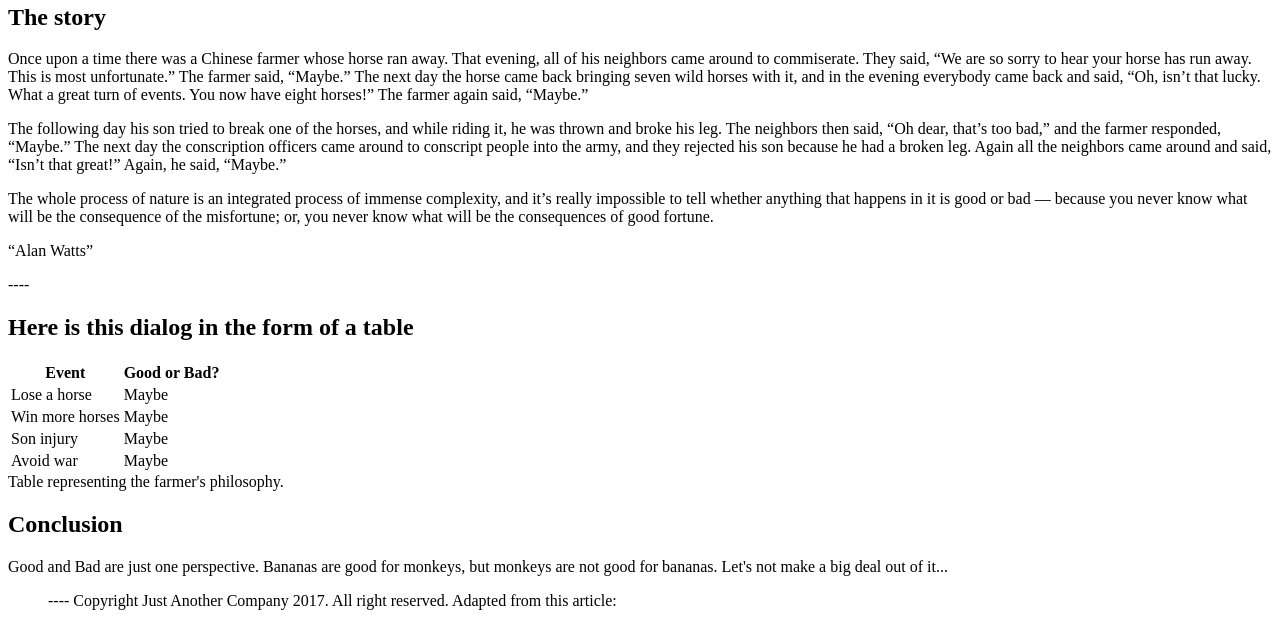
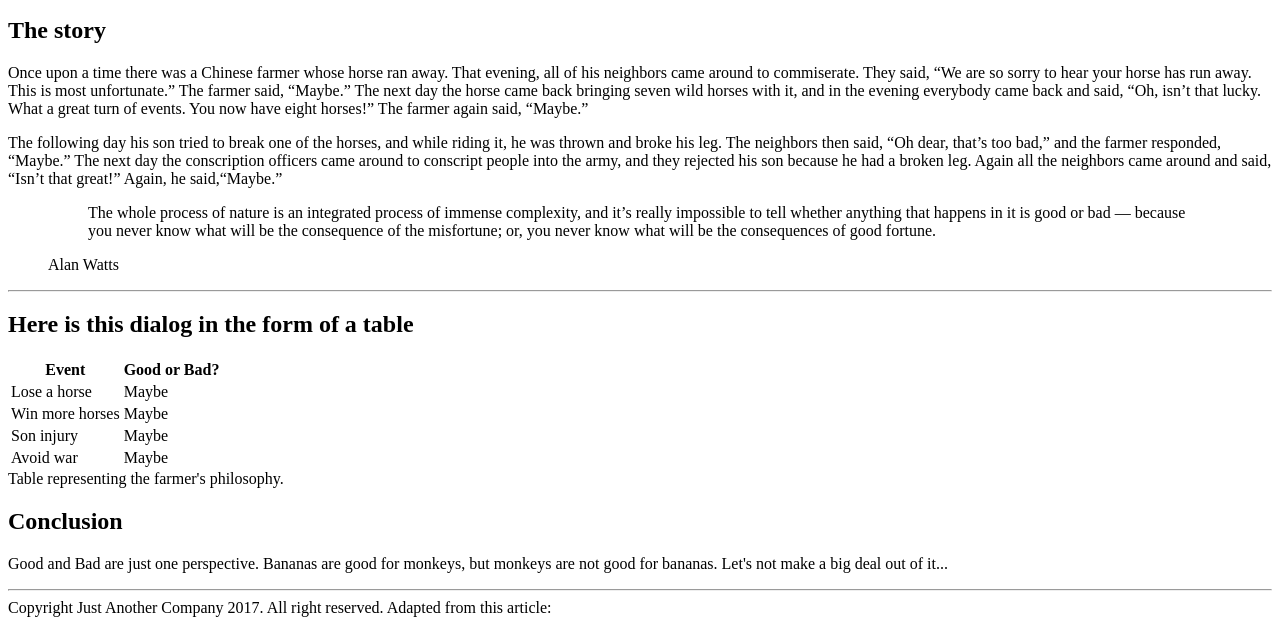
Before and after one commit to Avanhellemont/progressive-enhancement, a plain HTML site: page index.html in a window 1280 px wide. Shown: the part 526-1152 px from the top of the page. Drawn offline with Linux system fonts and the light colour scheme.

Commit message:
progressive-enhancement

```diff
--- a/index.html
+++ b/index.html
@@ -7,9 +7,9 @@
     <title>05-exercise-progressive-enhancement</title>
   </head>
   <body>
+    <header>
+      <h1>The Story of the Chinese Farmer</h1>
       <section>
-      <h1>The Story of the Chinese Farmer</h1>
-
         <figure>
           <img
             src="https://cdn-images-1.medium.com/max/1000/1*2PCmLZyzQaF2pyKYkSTFpA.jpeg"
@@ -26,42 +26,52 @@
           <li>then tell it to your best friend</li>
         </ul>
       </section>
-
+    </header>
+    <main>
       <section>
         <h2>The story</h2>
 
         <p>
           Once upon a time there was a Chinese farmer whose horse ran away. That
-        evening, all of his neighbors came around to commiserate. They said, “We
-        are so sorry to hear your horse has run away. This is most unfortunate.”
-        The farmer said, “Maybe.” The next day the horse came back bringing
-        seven wild horses with it, and in the evening everybody came back and
-        said, “Oh, isn’t that lucky. What a great turn of events. You now have
-        eight horses!” The farmer again said, “Maybe.”
+          evening, all of his neighbors came around to commiserate. They said,
+          <q
+            >We are so sorry to hear your horse has run away. This is most
+            unfortunate.</q
+          >
+          The farmer said, <q>Maybe.</q> The next day the horse came back
+          bringing seven wild horses with it, and in the evening everybody came
+          back and said,
+          <q
+            >Oh, isn’t that lucky. What a great turn of events. You now have
+            eight horses!</q
+          >
+          The farmer again said, <q>Maybe.</q>
         </p>
 
         <p>
           The following day his son tried to break one of the horses, and while
-        riding it, he was thrown and broke his leg. The neighbors then said, “Oh
-        dear, that’s too bad,” and the farmer responded, “Maybe.” The next day
-        the conscription officers came around to conscript people into the army,
-        and they rejected his son because he had a broken leg. Again all the
-        neighbors came around and said, “Isn’t that great!” Again, he said,
-        “Maybe.”
+          riding it, he was thrown and broke his leg. The neighbors then said,
+          <q>Oh dear, that’s too bad,</q> and the farmer responded,
+          <q>Maybe.</q> The next day the conscription officers came around to
+          conscript people into the army, and they rejected his son because he
+          had a broken leg. Again all the neighbors came around and said,
+          <q>Isn’t that great!</q> Again, he said,<q>Maybe.</q>
         </p>
 
-      <p>
+        <figure>
+          <blockquote>
             The whole process of nature is an integrated process of immense
             complexity, and it’s really impossible to tell whether anything that
-        happens in it is good or bad — because you never know what will be the
-        consequence of the misfortune; or, you never know what will be the
-        consequences of good fortune.
-      </p>
+            happens in it is good or bad — because you never know what will be
+            the consequence of the misfortune; or, you never know what will be
+            the consequences of good fortune.
+          </blockquote>
 
-      <q>Alan Watts</q>
+          <figcaption>Alan Watts</figcaption>
+        </figure>
       </section>
 
-    <p>----</p>
+      <hr />
       <section>
         <h2>Here is this dialog in the form of a table</h2>
         <table>
@@ -90,21 +100,26 @@
           Table representing the farmer's philosophy.
         </caption>
       </section>
-
       <section>
         <h2>Conclusion</h2>
         <p>
-        Good and Bad are just one perspective. Bananas are good for monkeys, but
-        monkeys are not good for bananas. Let's not make a big deal out of it...
+          Good and Bad are just one perspective. Bananas are good for monkeys,
+          but monkeys are not good for bananas. Let's not make a big deal out of
+          it...
         </p>
-      <blockquote>
-        ---- Copyright Just Another Company 2017. All right reserved. Adapted
-        from this article:
+      </section>
+    </main>
+
+    <hr />
+    <section>
+      <footer>
+        Copyright Just Another Company 2017. All right reserved. Adapted from
+        this article:
 
         <a
           href="https://wellsbaum.blog/2018/01/27/alan-watts-the-story-of-the-chinese-farmer/"
         ></a>
-      </blockquote>
+      </footer>
     </section>
   </body>
 </html>
```
Lines whose indentation alone changed are shown as unchanged.
